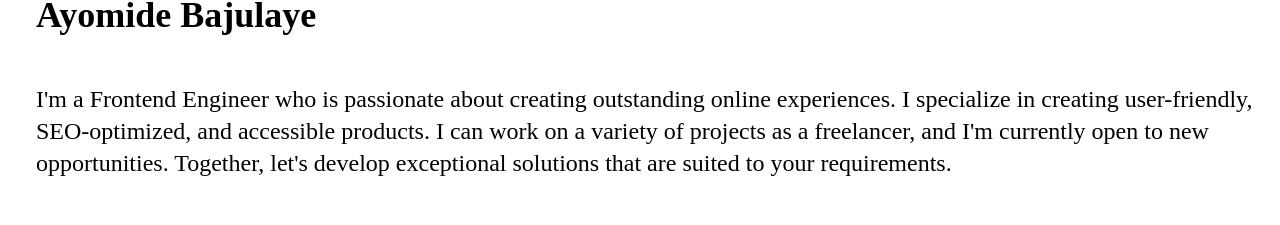
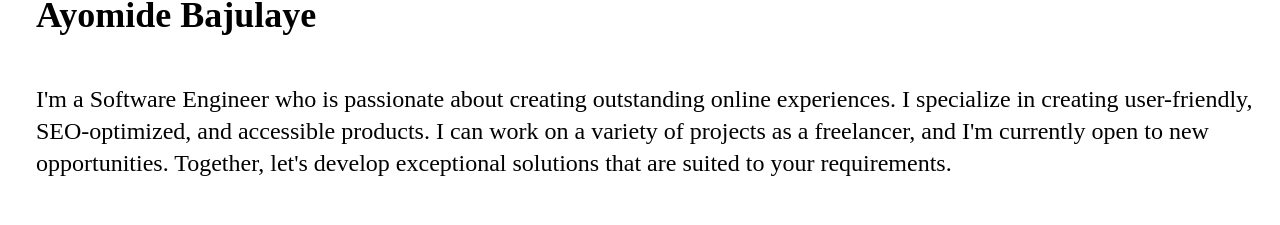
Before and after one commit to ayobaj/portfolio-react, a React (Vite) app: page / in a window 1280 px wide. Shown: the part 196-421 px from the top of the page. Built offline with nearby package versions, Linux system fonts and the light colour scheme; a web font is replaced by a local one.

Commit message:
feat: word change "front end engineer" to "software engineer"

```diff
--- a/src/pages/Home.jsx
+++ b/src/pages/Home.jsx
@@ -20,7 +20,7 @@ const Home = () => {
         <h1 className="md:text-4xl text-2xl font-bold inline-block transition-transform transform-gpu hover:rotate-3 origin-center duration-300 text-reveal" ><span>{text} Ayomide Bajulaye</span> <Cursor cursorStyle='</>' /></h1>
 
         <p className="text-reveal text-xl w-[95%] md:w-[100%] lg:w-[100%] lg:text-2xl mb-[px] inline-block transition-transform transform-gpu hover:rotate-3 origin-center duration-300">
-          I'm a Frontend Engineer who is passionate about creating outstanding online experiences.
+          I'm a Software Engineer who is passionate about creating outstanding online experiences.
           I specialize in creating user-friendly, SEO-optimized, and accessible products. I can work on a variety of projects as a freelancer,
           and I'm currently open to new opportunities. Together, let's develop exceptional solutions that are suited to your requirements.
         </p>
```
